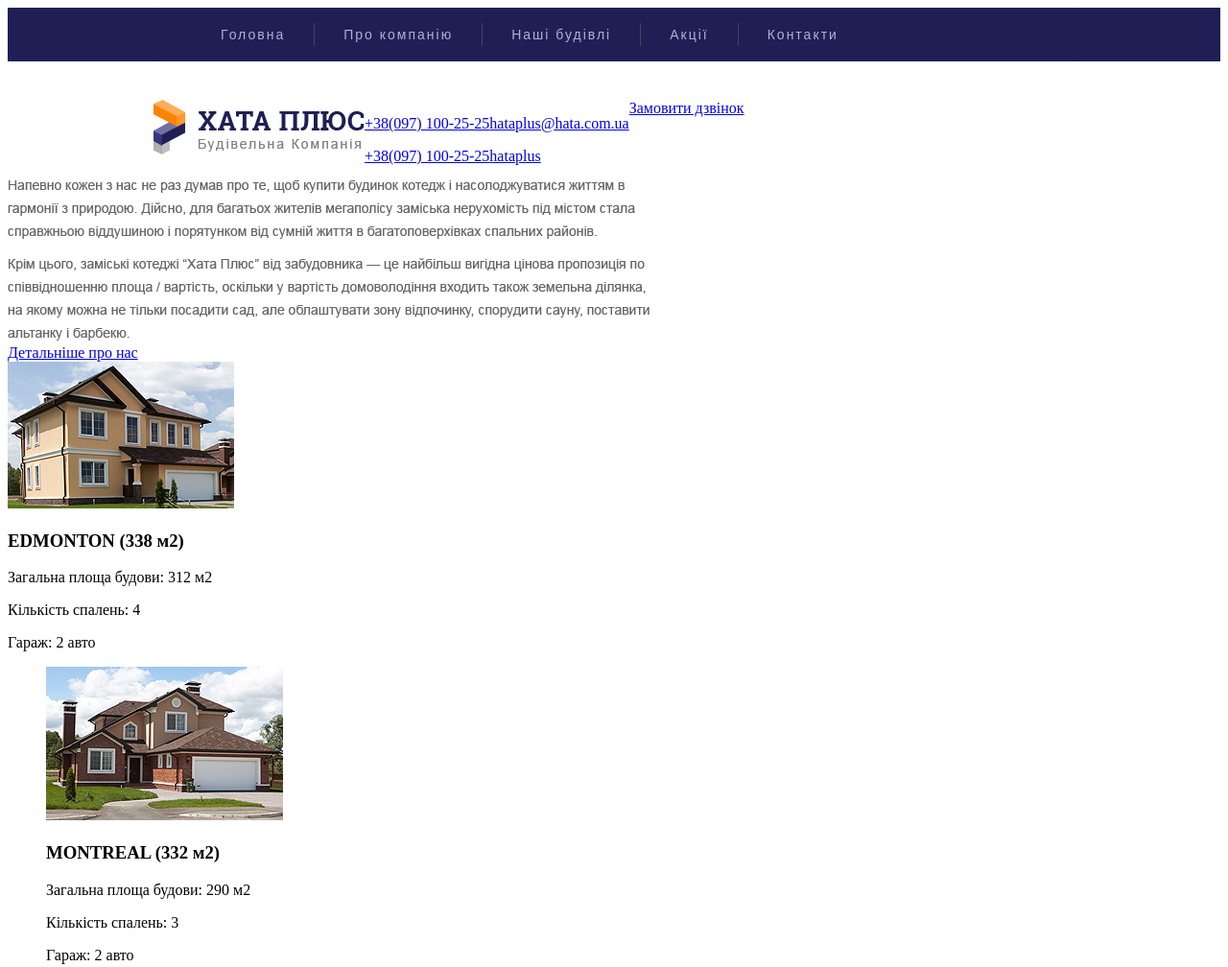
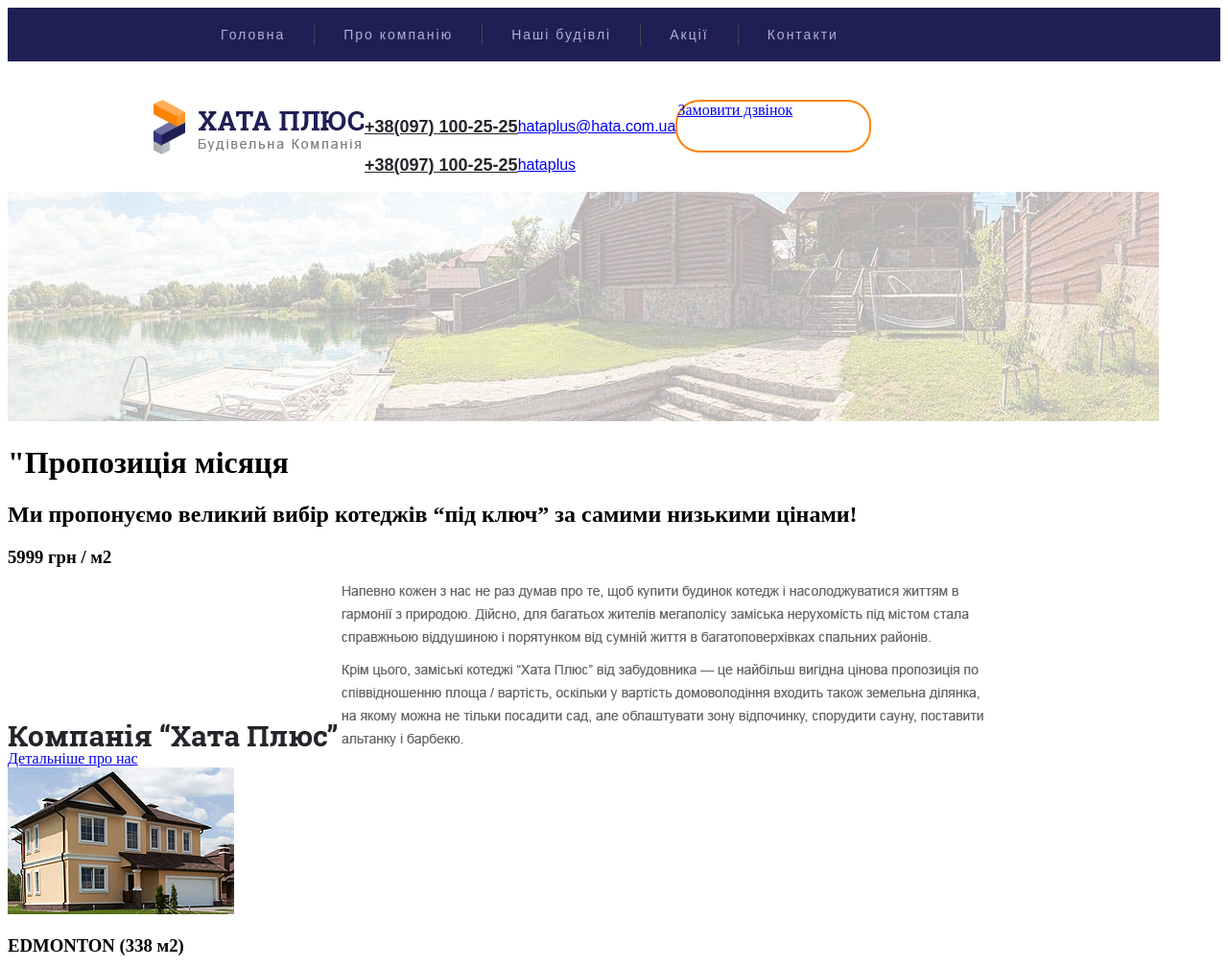
Before and after one commit to LevonLevanyan/Hata-Plus, a plain HTML site: page index.html in a window 1280 px wide. Shown: the top 1008 px of the page at 96% size. Drawn offline with Linux system fonts and the light colour scheme.

Commit message:
I flood the house

```diff
--- a/css/styles.css
+++ b/css/styles.css
@@ -7,6 +7,41 @@
     max-width: 960px;
     margin: 0 auto;
     padding: 0 15px;
+}
+
+.phones a {
+    font-size: 18px;
+    line-height: 24px;
+    color: #25252c;
+    font-weight: bold;
+    font-family: "Arial";
+    text-decoration: underline;
+}
+
+.messenger {
+    font-size: 16px;
+    line-height: 24px;
+    text-decoration: underline;
+    color: #25252c;
+    font-family: "Arial";
+}
+
+.cta {
+    width: 200px;
+    height: 51px;
+    border-radius: 25px;
+    background-color: #ffffff;
+    border: 2px solid #fd8300;
+    /* display: inline-block;
+    padding: 14 rem 30rem;
+    width: 200px;
+    height: 51px;
+    border-radius: 25px;
+    background-color: #ffffff;
+    border: 2px solid #fd8300;
+    font-size: 16 rem;
+    border-radius: 28 rem;
+    border: 2 rem solid  #fd8300;       */
 }
 
 .top-background {
--- a/index.html
+++ b/index.html
@@ -47,18 +47,21 @@
         </div>
     </header>
     <main>
+        <div class="house with a lake">
+            <img src="photos hata plus/дім біля озера.png" alt="">
+            <h1>"Пропозиція місяця</h1>
+            <h2>Ми пропонуємо великий вибір котеджів “під ключ” за самими низькими цінами!</h2>
+            <h3>5999 грн / м2</h3>
+        </div>
         <div class="main">
             <div class="main-text">
                 <picture>
+                    <img src="photos hata plus/Компанія “Хата Плюс”.png" alt="">
                     <img src="photos hata plus/Напевно кожен з нас не раз думав про те, щоб купити будинок кот.png"
                         type="" alt="текст про компанію хата Плюс">
                         <div class="detail"></div>
                            <a href="#">Детальніше про нас</a>
                         </div>
-                </picture>
-            </div>
-        </div>
-
                 </picture>
             </div>
         <figcaption>
```
Also changed, not shown: photos hata plus/Компанія “Хата Плюс”.png (added), photos hata plus/дім біля озера.png (added). Lines whose indentation alone changed are shown as unchanged.
